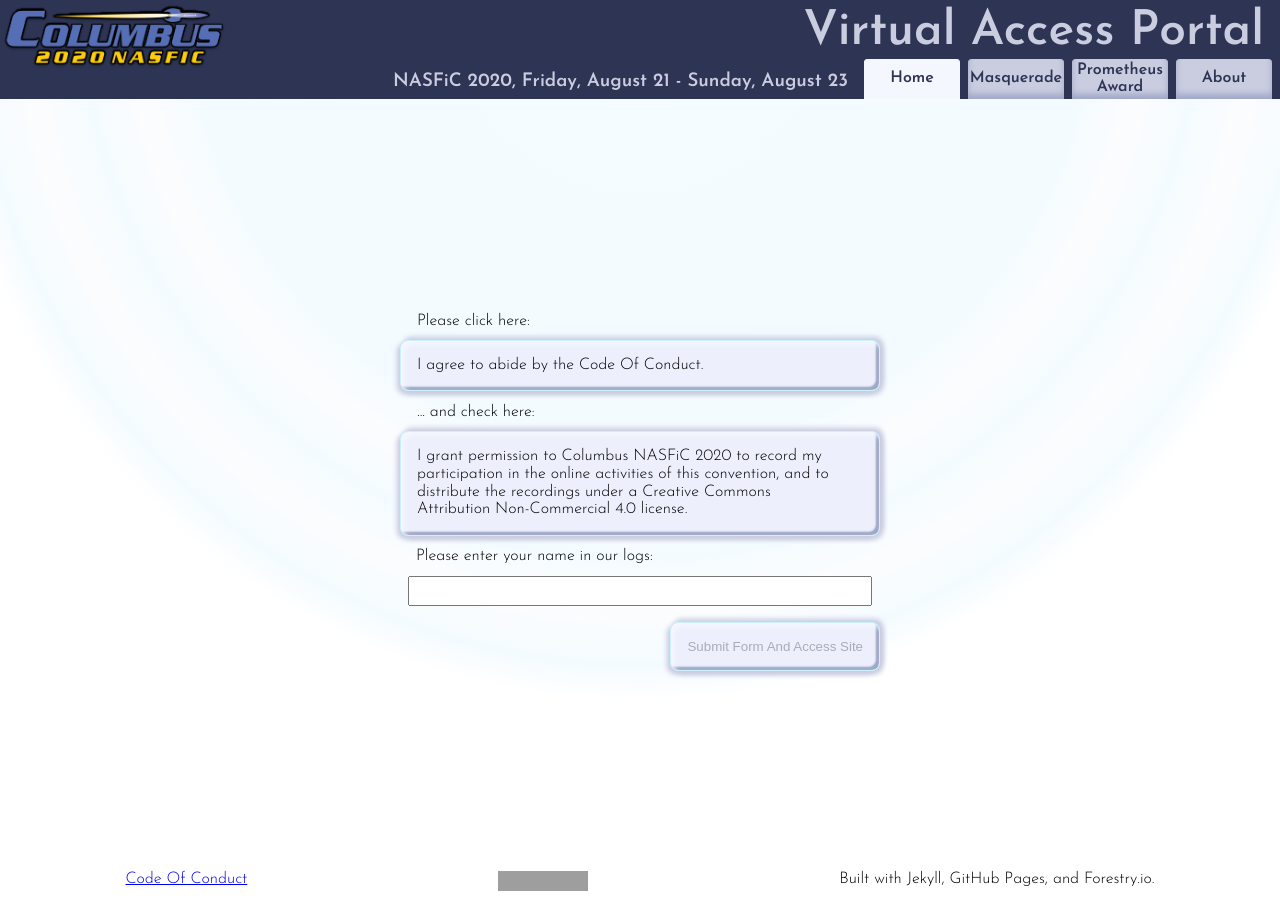
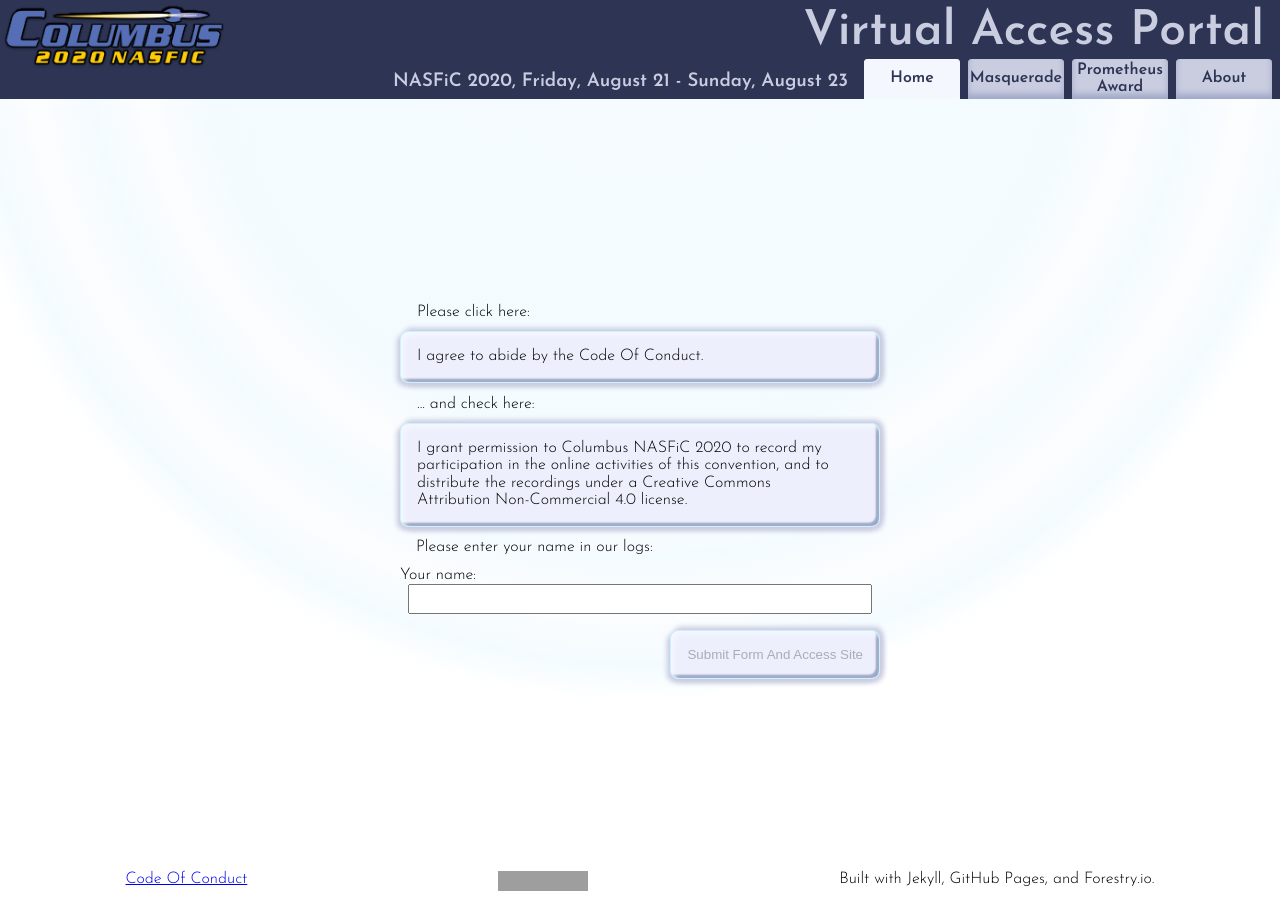
Before and after one commit to alanbbond/virtualnasfic2020, a Jekyll site: the page built from index.md, in a window 1280 px wide. Built offline with Jekyll 4.4.1, drawn with Linux system fonts in a browser that asks for light colours; grey boxes are pictures that could not be loaded.

Commit message:
Improve accessibility.

```diff
--- a/_includes/agreement.html
+++ b/_includes/agreement.html
@@ -16,8 +16,8 @@ method="post" target="hidden_iframe" onsubmit="submitted=true;   localStorage.se
     distribute the recordings under a Creative Commons Attribution
     Non-Commercial 4.0 license.
   </label>
-  <input class="agreement-checkbox" id="agreement-signature" type="checkbox" name="entry.416960257_sentinel" hidden />
-  <label class="agreement" for="agreement-name" data-caption="Please enter your name in our logs:"></label>
+  <input class="agreement-checkbox" id="agreement-signature" type="checkbox" aria-hidden="true" name="entry.416960257_sentinel" hidden />
+  <label class="agreement" for="agreement-name" data-caption="Please enter your name in our logs:">Your name:</label>
   <input id="agreement-name" name="entry.602310442" required />
   <button id="submit-agreement-btn" type="submit" disabled>Submit Form And Access Site</button>
 </form>
--- a/_layouts/default.html
+++ b/_layouts/default.html
@@ -22,7 +22,7 @@
   <main class="main">
     <header>
       <div class="logo-link">
-        <a href="/"></a>
+        <a href="/" alt="Home"></a>
       </div>
       <div class="header-content">
         <h1>Virtual Access Portal</h1>
```
